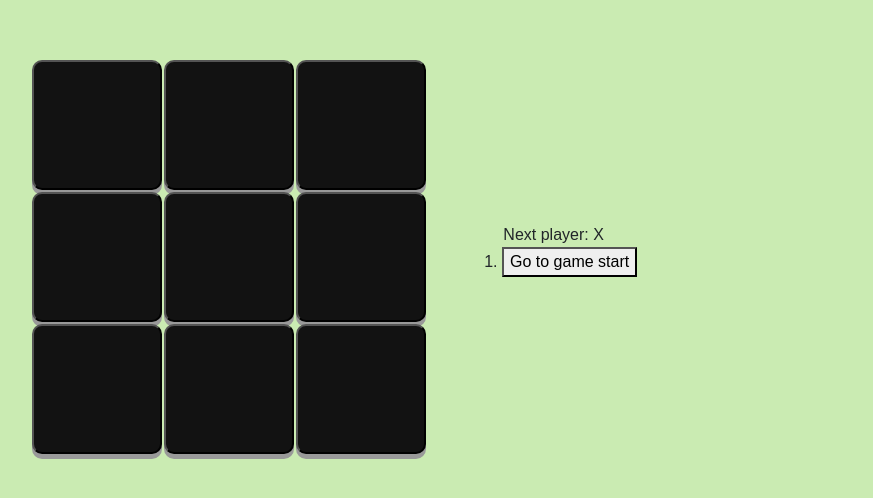
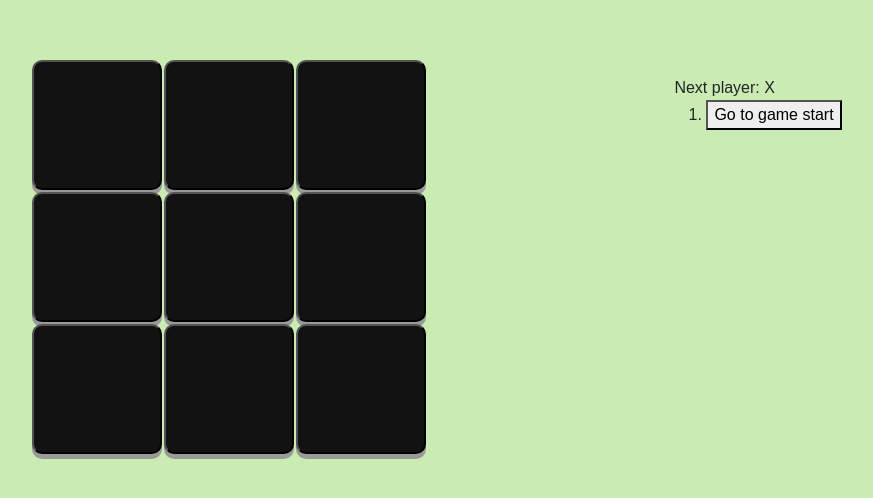
Before and after one commit to moniruzzaman17/tic-tac-toe, a React (Vite) app: page / in a window 1280 px wide. Shown: the part 142-640 px from the top of the page, without its empty margins (202-1075 px from the left). Built offline with nearby package versions, Linux system fonts and the light colour scheme.

Commit message:
fixed some issues

```diff
--- a/src/pages/Game.jsx
+++ b/src/pages/Game.jsx
@@ -44,8 +44,8 @@
         <Board squares={current} onClick={handleClick} />
       </div>
       </div>
-      <div className="col-sm-12 col-md-6 d-md-flex ">
-      <div className="game-info">
+      <div className="col-sm-12 col-md-6 d-flex justify-content-center">
+      <div className="game-info mt-3">
         <div>{winner ? `Winner: ${winner}` : `Next player: ${xIsNext ? 'X' : 'O'}`}</div>
         <ol>{renderMoves()}</ol>
       </div>
--- a/src/pages/css/style.css
+++ b/src/pages/css/style.css
@@ -46,20 +46,6 @@
 content: "";
 display: table;
 }
-/* .game-wrapper{
-    display: flex;
-    flex-direction: column;
-    justify-content: center;
-    align-items: center;
-} */
-  .game-info {
-    display: flex;
-    flex-direction: column;
-    justify-content: center;
-    align-items: center;
-    margin-left: 20px;
-  }
-
   .winner-message {
     font-size: 24px;
     color: #28a745;
```
